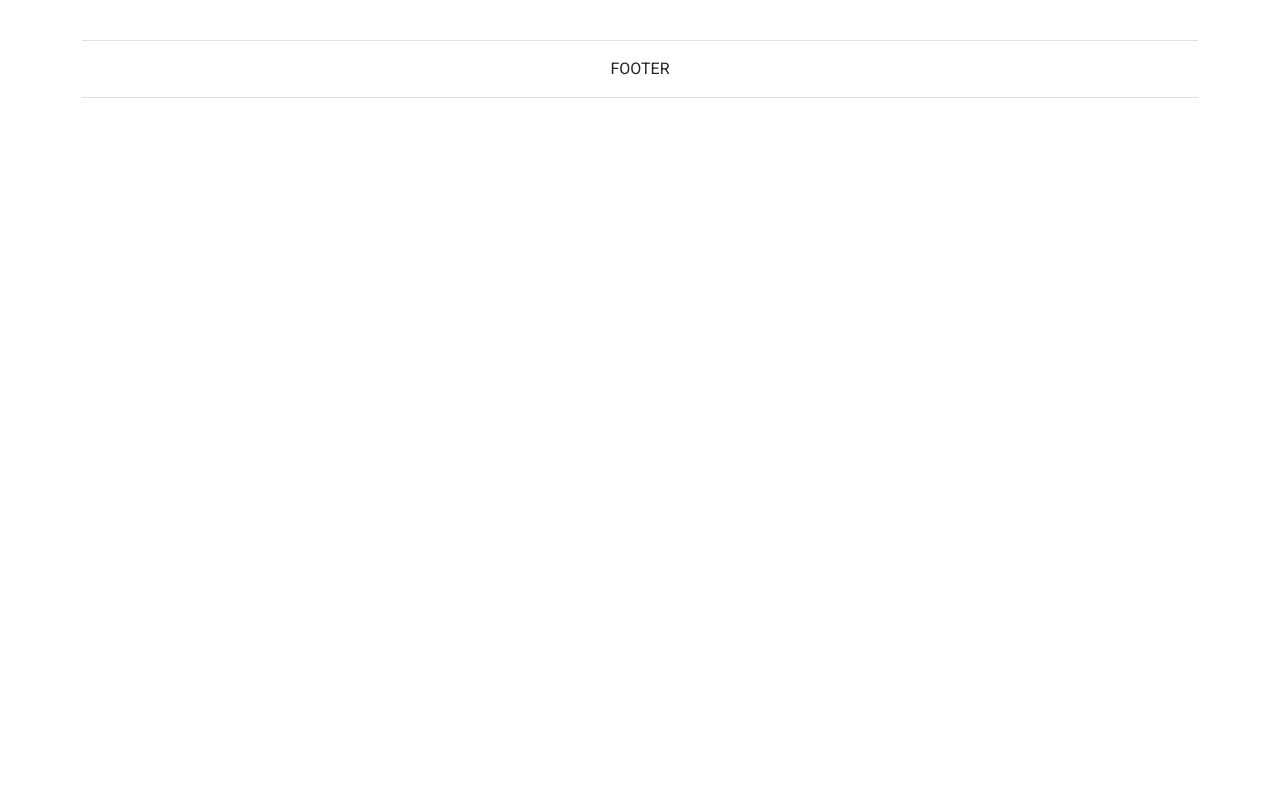
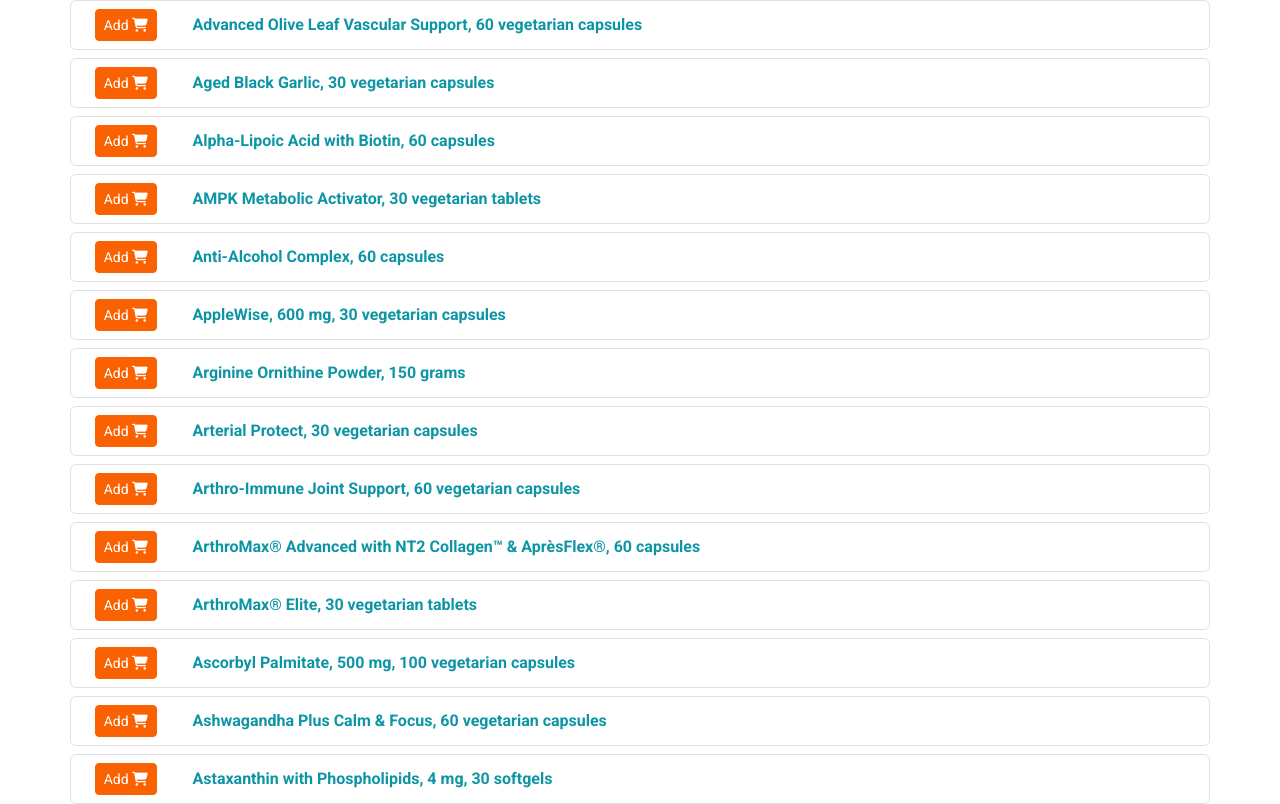
Before and after one commit to PawelPavo/PDP-in-React, a React (Create React App) app: page /a-z in a window 1280 px wide. Shown: the part 1117-1921 px from the top of the page. Before the commit the page ends 1215 px from the top, so only its background shows below. Built offline with nearby package versions, Linux system fonts and the light colour scheme; a web font is replaced by a local one.

Commit message:
A-Z improvments

```diff
--- a/src/App.jsx
+++ b/src/App.jsx
@@ -146,7 +146,7 @@ const App = () => {
         }/>
       <Route path="/cart" element={<CartRoute cartItems={cartItems} addToCart={addToCart}/>}/>
       <Route path="/sign-up" element={<SignUp />}></Route>
-      <Route path="/a-z" element={<A_Z/>}></Route>
+      <Route path="/a-z" element={<A_Z addToCart={addToCart}/>}></Route>
       <Route path="/wellness" element={<WellnessBlog />}></Route>
       <Route path="/search" element={<Search />}></Route>
       </Routes>
--- a/src/Views/A-Z.jsx
+++ b/src/Views/A-Z.jsx
@@ -1,14 +1,13 @@
 import React from "react";
 import AZ_componenet from "../components/A-Z/AZ_component";
-import zIndex from "@mui/material/styles/zIndex";
 
 const A_Z = (props) => {
 
     return (
         <>
             <div className="container">
-                <div className="row text-center bg-white sticky-top" style={{zIndex:1, top:"120px"}}>
-                <h1 className="dark-blue fw-bold mt-2">Supplements A-Z</h1>
+                <div className="row text-center bg-white sticky-top" style={{ zIndex: 1, top: "118px" }}>
+                    <h1 className="dark-blue fw-bold mt-2">Supplements A-Z</h1>
                     <div className="d-flex gap-1 flex-nowrap overflow-x-auto py-2 border justify-content-xl-center mb-3">
                         <a href="#catalog-0-9" class="btn btn-light border text-nowrap">0-9</a>
                         <a href="#catalog-A" class="btn btn-light border">A</a>
@@ -38,17 +37,11 @@ const A_Z = (props) => {
                         <a href="#catalog-Y" class="btn btn-light border">Y</a>
                         <a href="#catalog-Z" class="btn btn-light border">Z</a>
                     </div>
-
                 </div>
-
-                    <AZ_componenet></AZ_componenet>
-
-
-
-
-                        <div className="text-center no-gutters border border-start-0 border-end-0 pt-3 mt-5">
-        <p>FOOTER</p>
-      </div>
+                <AZ_componenet addToCart={props.addToCart} />
+                <div className="text-center no-gutters border border-start-0 border-end-0 pt-3 mt-5">
+                    <p>FOOTER</p>
+                </div>
             </div>
         </>
     )
--- a/src/components/A-Z/AZ_component.jsx
+++ b/src/components/A-Z/AZ_component.jsx
@@ -2,18 +2,18 @@ import React from "react";
 import a_z from "./a_z"
 
 
-const AZ_componenet = () => {
+const AZ_componenet = (props) => {
     return(
         <>
                 {a_z.map((filter)=>
-                <div id={`catalog-${filter.letter}`} className="justify-content-center" style={{scrollMarginTop:"260px"}}>
+                <div id={`catalog-${filter.letter}`} className="justify-content-center" style={{scrollMarginTop:"255px"}}>
                     <hr />
-                    <h2>{filter.letter}</h2>
+                    <h2 className="ms-3">{filter.letter}</h2>
                     <hr />
                     {filter.items.map((item)=>
                         <div className="row border p-2 rounded mb-2">
                             <div className="col-3 col-lg-1 my-auto text-center">
-                                <div className="btn btn-sm btn-orange-white text-nowrap p-0 px-2 py-1">Add <i class="fa-solid fa-cart-shopping pt-1" aria-hidden="true"></i></div>
+                                <div className="btn btn-sm btn-orange-white text-nowrap p-0 px-2 py-1" onClick={props.addToCart}>Add <i class="fa-solid fa-cart-shopping pt-1" aria-hidden="true"></i></div>
                                 <div className="col-lg-6"></div>
                             </div>
                             <div className="col my-auto ms-2">
--- a/src/components/A-Z/a_z.js
+++ b/src/components/A-Z/a_z.js
@@ -2,42 +2,115 @@ const A_Z = [
   {
     letter: "0-9",
     items: [
-            {
-                title: "5-LOX Inhibitor with AprèsFlex®, 100 mg, 60 vegetarian capsules",
-            },
-            {
-                title: "7-Keto® DHEA Metabolite, 100 mg, 60 vegetarian capsules",
-            }]
+      { title:"5-LOX Inhibitor with AprèsFlex®, 100 mg, 60 vegetarian capsules"},
+      { title: "7-Keto® DHEA Metabolite, 100 mg, 60 vegetarian capsules"},
+    ],
   },
   {
     letter: "A",
     items: [
-            {
-                title: "Acetyl-L-Carnitine, 500 mg, 100 vegetarian capsules",
+      { title: "Acetyl-L-Carnitine, 500 mg, 100 vegetarian capsules"},
+      { title: "Acetyl-L-Carnitine Arginate, 90 capsules"},
+      { title: "Adrenal Energy Formula, 120 vegetarian capsules"},
+      { title: "Adrenal Energy Formula, 60 vegetarian capsules"},
+      { title:"Advanced Curcumin Elite™ Turmeric Extract, Ginger & Turmerones, 30 softgels"},
+      { title: "Advanced Lipid Control, 60 vegetarian capsules"},
+      { title: "Advanced Milk Thistle, 120 softgels"},
+      { title: "Advanced Milk Thistle, 60 softgels"},
+      { title: "Advanced Olive Leaf Vascular Support, 60 vegetarian capsules"},
+      { title: "Aged Black Garlic, 30 vegetarian capsules"},
+      { title: "Alpha-Lipoic Acid with Biotin, 60 capsules"},
+      { title: "AMPK Metabolic Activator, 30 vegetarian tablets" },
+      { title: "Anti-Alcohol Complex, 60 capsules"},
+      { title: "AppleWise, 600 mg, 30 vegetarian capsules" },
+      { title: "Arginine Ornithine Powder, 150 grams" },
+      { title: "Arterial Protect, 30 vegetarian capsules" },
+      { title: "Arthro-Immune Joint Support, 60 vegetarian capsules" },
+      { title:"ArthroMax® Advanced with NT2 Collagen™ & AprèsFlex®, 60 capsules"},
+      { title: "ArthroMax® Elite, 30 vegetarian tablets" },
+      { title: "Ascorbyl Palmitate, 500 mg, 100 vegetarian capsules" },
+      { title: "Ashwagandha Plus Calm & Focus, 60 vegetarian capsules" },
+      { title: "Astaxanthin with Phospholipids, 4 mg, 30 softgels" },
+    ],
   },
   {
-                title: "Acetyl-L-Carnitine Arginate, 90 capsules",
+    letter: "B",
+    items: [
+      { title: "B12 Elite, 60 vegetarian lozenges" },
+      { title: "Benfotiamine with Thiamine, 100 mg, 120 vegetarian capsules" },
+      { title: "Bifido GI Balance, 60 vegetarian capsules" },
+      { title: "BioActive Complete B-Complex, 60 vegetarian capsules" },
+      { title: "BioActive Folate & Vitamin B12, 90 vegetarian capsules" },
+      { title: "Bioactive Milk Peptides, 30 vegetarian capsules" },
+      { title: "Bio-Fisetin, 30 vegetarian capsules" },
+      { title: "Bio-Quercetin, 30 vegetarian capsules" },
+      { title: "Biotin, 600 mcg, 100 capsules" },
+      { title: "Black Cumin Seed Oil, 60 softgels" },
+      { title: "Black Cumin Seed Oil and Curcumin Elite™ , 60 softgels" },
+      { title: "Black Elderberry + Vitamin C, 60 vegetarian capsules" },
+      { title: "Bloat Relief, 60 softgels" },
+      { title: "Blueberry Extract and Pomegranate, 60 vegetarian capsules" },
+      { title: "Blueberry Extract Capsules, 60 vegetarian capsules" },
+      { title: "Body Trim and Appetite Control, 30 vegetarian capsules" },
+      { title: "Bone Restore, 120 capsules" },
+      { title: "Bone Restore Chewable Tablets (Chocolate), 60 chewable tablets"},
+      { title: "Bone Restore Elite with Super Potent K2, 120 capsules" },
+      { title: "Bone Restore with Vitamin K2, 120 capsules" },
+      { title: "Bone Strength Collagen Formula, 120 capsules" },
+      { title: "Boron, 3 mg, 100 vegetarian capsules" },
+      { title: "Brain Fog Relief, 30 softgels" },
+      { title: "Branched Chain Amino Acids, 90 capsules" },
+      { title: "Breast Health Formula, 60 capsules" },
+      { title: "Buffered Vitamin C Powder, 454 grams" },
+    ],
   },
   {
-                title: "Adrenal Energy Formula, 120 vegetarian capsules",
+    letter: "S",
+    items: [
+        {title:"SAMe, 400 mg, 30 enteric-coated vegetarian tablets"},
+        {title:"SAMe, 400 mg, 60 enteric-coated vegetarian tablets"},
+        {title:"SAMe, 200 mg, 30 enteric-coated vegetarian tablets"},
+        {title:"Sea-Iodine™, 1000 mcg, 60 vegetarian capsules"},
+        {title:"Se-Methyl L-Selenocysteine, 200 mcg, 90 vegetarian capsules"},
+        {title:"Senolytic Activator® , 36 vegetarian capsules"},
+        {title:"Serene Sleep, 30 softgels"},
+        {title:"Shade Factor™, 120 vegetarian capsules"},
+        {title:"Silymarin, 100 mg, 90 vegetarian capsules"},
+        {title:"Skin Care Collection Anti-Aging Serum, 1.75 fl oz"},
+        {title:"Skin Care Collection Day Cream, 1.65 oz"},
+        {title:"Skin Care Collection Night Cream, 1.65 oz"},
+        {title:"Skin Restoring Ceramides, 30 liquid vegetarian capsules"},
+        {title:"SOD Booster, 30 vegetarian capsules"},
+        {title:"Soy Isoflavones, 30 vegetarian capsules"},
+        {title:"Specially-Coated Bromelain, 500 mg, 60 enteric-coated vegetarian tablets"},
+        {title:"Standardized Cistanche, 30 vegetarian capsules"},
+        {title:"Standardized European Bilberry Extract, 100 mg, 90 vegetarian capsules"},
+        {title:"Strontium Caps, 750 mg, 90 vegetarian capsules"},
+        {title:"Super Absorbable Tocotrienols, 60 softgels"},
+        {title:"Super Bio-Curcumin® Turmeric Extract, 400 mg, 60 vegetarian capsules"},
+        {title:"Super Carnosine, 500 mg, 60 vegetarian capsules"},
+        {title:"Super K , 90 softgels"},
+        {title:"Super Miraforte with Standardized Lignans, 120 vegetarian capsules"},
+        {title:"Super Omega-3 EPA/DHA Fish Oil, Sesame Lignans & Olive Extract, 120 sofgels"},
+        {title:"Super Omega-3 EPA/DHA Fish Oil, Sesame Lignans & Olive Extract, 240 easy-to-swallow softgels"},
+        {title:"Super Omega-3 EPA/DHA Fish Oil, Sesame Lignans & Olive Extract, 60 softgels"},
+        {title:"Super Omega-3 EPA/DHA Fish Oil, Sesame Lignans & Olive Extract (Enteric Coated), 60 enteric-coated softgels"},
+        {title:"Super Omega-3 EPA/DHA Fish Oil, Sesame Lignans & Olive Extract (Enteric Coated), 120 enteric-coated softgels"},
+        {title:"Super Omega-3 Plus EPA/DHA Fish Oil, Sesame Lignans, Olive Extract, Krill & Astaxanthin, 120 softgels"},
+        {title:"Super R-Lipoic Acid, 240 mg, 60 vegetarian capsules"},
+        {title:"Super Selenium Complex, 200 mcg, 100 vegetarian capsules"},
+        {title:"Super Ubiquinol CoQ10, 100 mg, 60 softgels"},
+        {title:"Super Ubiquinol CoQ10 with Enhanced Mitochondrial Support™, 100 mg, 30 s}oftgels"},
+        {title:"Super Ubiquinol CoQ10 with Enhanced Mitochondrial Support™, 50 mg, 100 s}oftgels"},
+        {title:"Super Ubiquinol CoQ10 with Enhanced Mitochondrial Support™, 50 mg, 30 so}ftgels"},
+        {title:"Super Ubiquinol CoQ10 with Enhanced Mitochondrial Support™, 100 mg, 60 s}oftgels"},
+        {title:"Super Ubiquinol CoQ10 with Enhanced Mitochondrial Support™, 200 mg, 30 s}oftgels"},
+        {title:"Super Ubiquinol CoQ10 with PQQ, 100 mg, 30 softgels"},
+        {title:"Super Vitamin E, 268 mg (400 IU), 90 softgels"},
+        {title:"Super-Absorbable CoQ10 (Ubiquinone) with d-Limonene, 50 mg, 60 softgels"},
+        {title:"Super-Absorbable CoQ10 (Ubiquinone) with d-Limonene, 100 mg, 60 softgels"}
+    ],
   },
-            {
-                title: "Adrenal Energy Formula, 60 vegetarian capsules",
-            },
-            {
-                title: "Advanced Curcumin Elite™ Turmeric Extract, Ginger & Turmerones, 30 softgels",
-            },
-            {
-                title: "Advanced Lipid Control, 60 vegetarian capsules",
-            },
-            {
-                title: "Advanced Milk Thistle, 120 softgels",
-            },
-            {
-                title: "Advanced Milk Thistle, 60 softgels",
-            }
-        ]
-    }
-]
+];
 
 export default A_Z;
```
Lines whose indentation alone changed are shown as unchanged.
